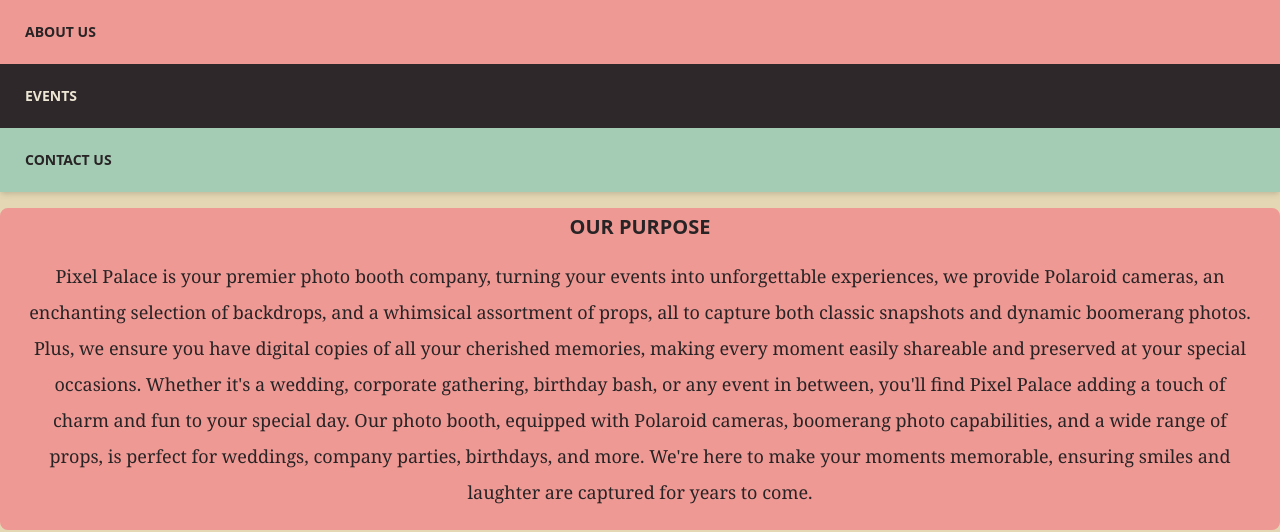
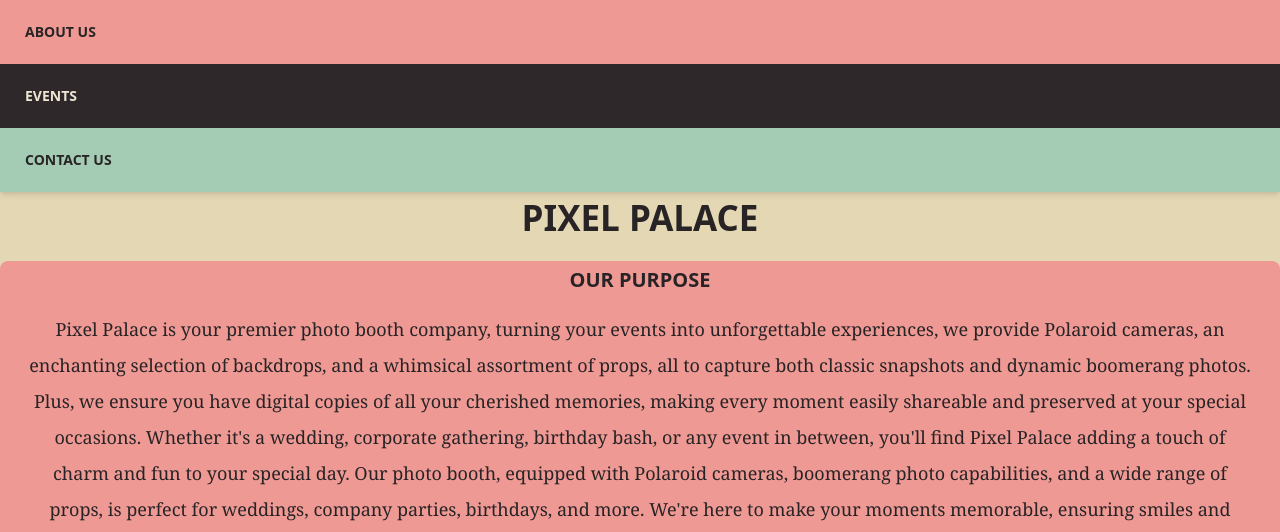
Before and after one commit to 444lyssa/pwp-alyssa-cave, a website: page src/index.html in a window 1280 px wide. Shown: the top 532 px of the page. Drawn offline with nearby package versions, Linux system fonts and the light colour scheme.

Commit message:
stopping point, Pixel Palace title

```diff
--- a/src/index.html
+++ b/src/index.html
@@ -27,10 +27,12 @@
 </header>
 
 <!--LOGO-->
-
+<section id="logo">
+  <h1 class="uppercase">Pixel Palace</h1>
+</section>
 
 <!--ABOUT US-->
-  <section id="about" class="container mx-auto bg-primary border-4 border-primary rounded-lg mt-4">
+<section id="about" class="container mx-auto bg-primary border-4 border-primary rounded-lg mt-4">
     <h2 id="title1" class="uppercase">Our Purpose</h2>
     <div id="description1">
           <p class="rounded-lg text-primary-content sm:textarea-lg font-serif">
--- a/src/input.css
+++ b/src/input.css
@@ -2,9 +2,15 @@
 @tailwind components;
 @tailwind utilities;
 
+#logo {
+   font-size: 35px;
+   font-weight: bold;
+   text-align: center;
+
+}
+
 /*about us*/
 #about {
-
     #title1 {
         font-size: 20px;
         font-weight: bold;
```
Also changed, not shown: public_html/documentation/icons8-pixel-star-100.png (added), public_html/documentation/images/logo.png (deleted).
